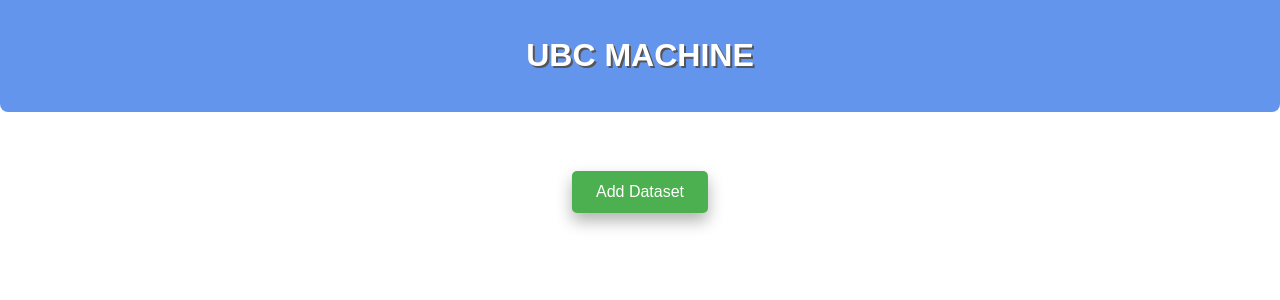
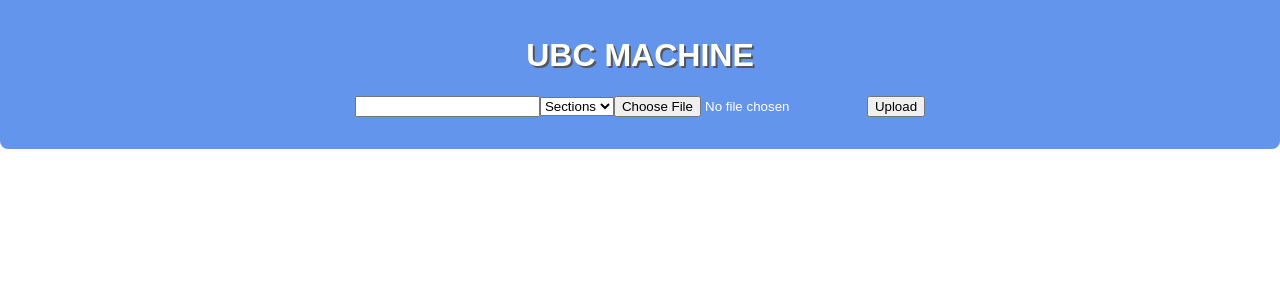
Before and after one commit to Rehnoor/UBCMachine, a React (Create React App) app in the folder frontend/ubc_machine/: page / in a window 1280 px wide. Shown: the top 300 px of the page. Built offline with nearby package versions, Linux system fonts and the light colour scheme.

Commit message:
working implementation of addDataset, save as checkpoint

```diff
--- a/frontend/ubc_machine/src/App.tsx
+++ b/frontend/ubc_machine/src/App.tsx
@@ -1,42 +1,27 @@
 import React, {useState} from 'react';
 import './App.css';
+import DatasetUploader from "./Components/DatasetUploader";
 
-
-interface Props {
-	handleClick: () => void;
-}
-
-function AddDatasetButton(props: Props) {
-	return (
-		<button className="AddDatasetButton"
-				onClick ={props.handleClick}>
-			Add Dataset
-		</button>
-	)
-}
 
 function App() {
 
-	const [responseData, setResponseData] = useState("")
-
-	const handleButtonClick = () => {
-		fetch('http://localhost:4321/echo/nice')
-			.then(response => response.json())
-			.then(data => setResponseData(JSON.stringify(data)))
-			.catch(error => console.error(error));
-	};
+	// const [responseData, setResponseData] = useState("")
+	// const handleButtonClick = () => {
+	// 	fetch('http://localhost:4321/echo/nice')
+	// 		.then(response => response.json())
+	// 		.then(data => setResponseData(JSON.stringify(data)))
+	// 		.catch(error => console.error(error));
+	// };
 
 	return (
 		<div>
 			<div className="PageTitle">
 				<h1>UBC MACHINE</h1>
 				<div>
-					<AddDatasetButton handleClick={handleButtonClick}/>
+					<DatasetUploader />
 				</div>
 			</div>
-			<p>
-				{responseData}
-			</p>
+
 		</div>
 	);
 }
--- /dev/null
+++ b/frontend/ubc_machine/src/Components/DatasetUploader.tsx
@@ -0,0 +1,63 @@
+import React, { useState, ChangeEvent } from 'react';
+
+const DatasetUploader = () => {
+	const [file, setFile] = useState<File | null>(null);
+	const [id, setId] = useState('');
+	const [type, setType] = useState<'sections' | 'rooms'>('sections');
+	const [responseData, setResponseData] = useState("")
+
+	const handleFileChange = (event: ChangeEvent<HTMLInputElement>) => {
+		const selectedFile = event.target.files ? event.target.files[0] : null;
+		setFile(selectedFile);
+	};
+
+	const handleIdChange = (event: ChangeEvent<HTMLInputElement>) => {
+		const newId = event.target.value;
+		setId(newId);
+	};
+
+	const handleTypeChange = (event: ChangeEvent<HTMLSelectElement>) => {
+		const newType = event.target.value as 'sections' | 'rooms';
+		setType(newType);
+	};
+
+	const handleFileUpload = () => {
+		if (!file) {
+			// handle error - no file selected
+			// just do nothing or possibly give error message
+			return;
+		}
+
+		const url = `http://localhost:4321/dataset/${id}/${type}`;
+		const options = {
+			method: 'PUT',
+			headers: {
+				'Content-Type': 'application/zip'
+			},
+			body: file
+		};
+
+		fetch(url, options)
+			.then(response => response.json())
+			.then(data => setResponseData(JSON.stringify(data)))
+			.catch(error => {
+				// Handle error as needed
+				console.log(error)
+			});
+	};
+
+	return (
+		<>
+			<input type="text" value={id} onChange={handleIdChange} />
+			<select value={type} onChange={handleTypeChange}>
+				<option value="sections">Sections</option>
+				<option value="rooms">Rooms</option>
+			</select>
+			<input type="file" onChange={handleFileChange} />
+			<button onClick={handleFileUpload}>Upload</button>
+			<pre>{responseData}</pre>
+		</>
+	);
+};
+
+export default DatasetUploader;
```
Also changed, not shown: 1 other file (tests, documents, lock files or other folders).
